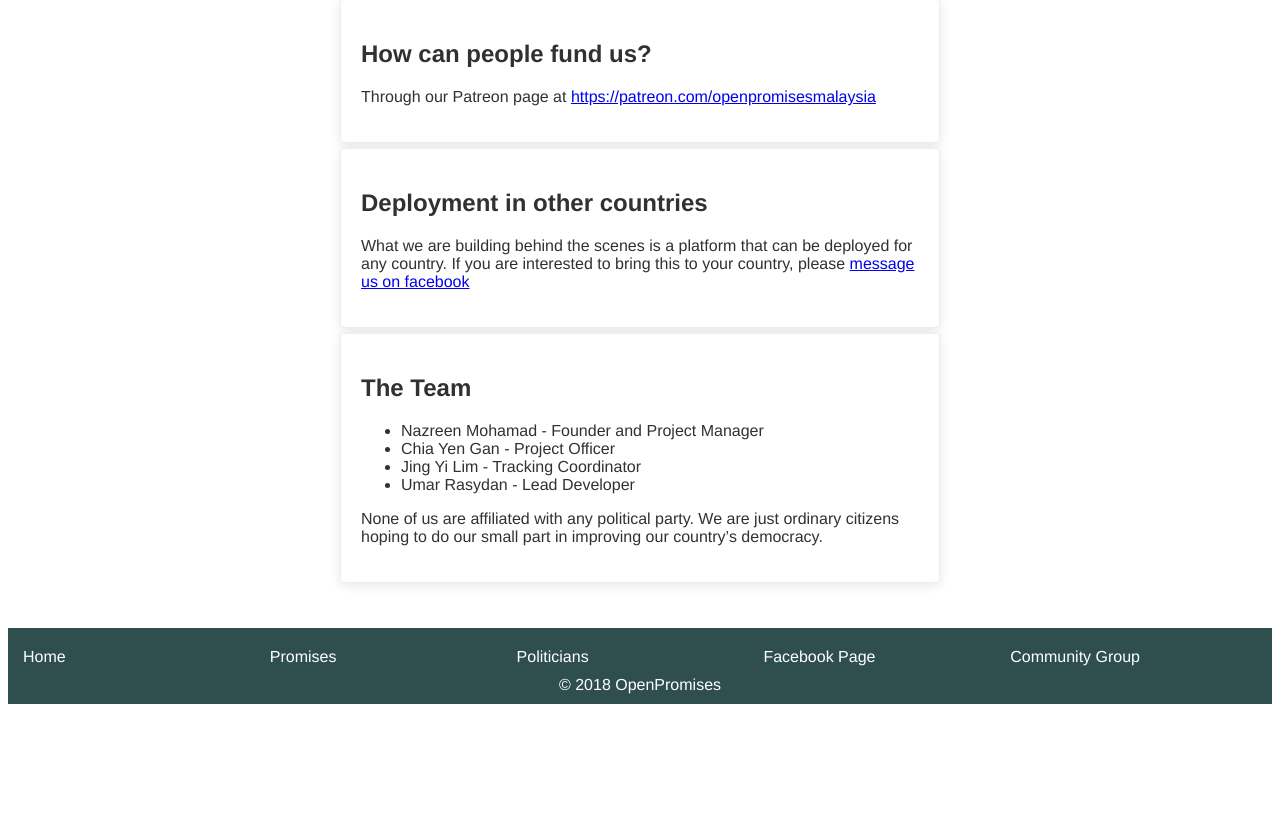
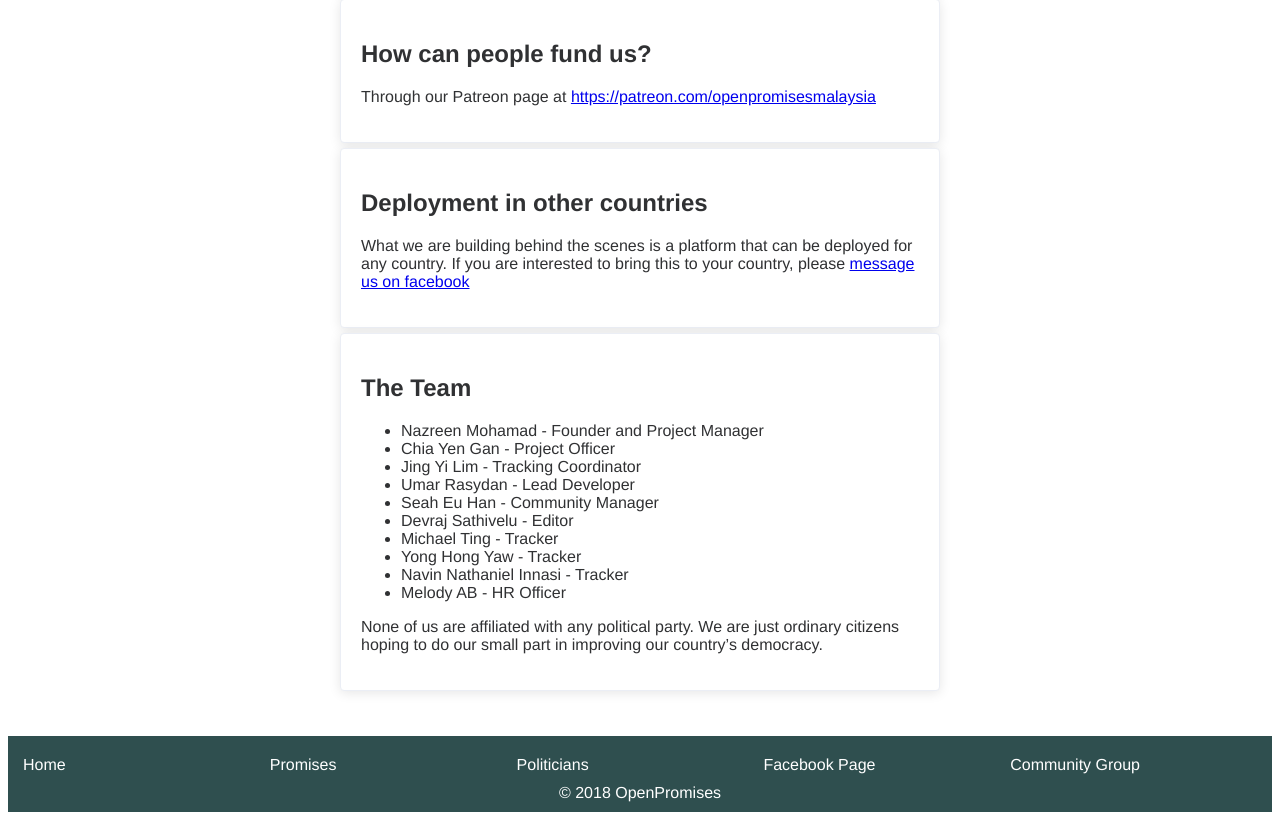
Before and after one commit to openpromisesmy/ui, a Vue app: page /about in a window 1280 px wide. Shown: the part 2240-3060 px from the top of the page. Before the commit the page ends 2952 px from the top, so only its background shows below. Built offline with nearby package versions, Linux system fonts and the light colour scheme; no server answers; what vue-mq would draw is missing.

Commit message:
feat(About): update team list  (#157)

```diff
--- a/src/views/About.vue
+++ b/src/views/About.vue
@@ -94,6 +94,12 @@
               <li>Chia Yen Gan - Project Officer</li>
               <li>Jing Yi Lim - Tracking Coordinator</li>
               <li>Umar Rasydan - Lead Developer</li>
+              <li>Seah Eu Han - Community Manager</li>
+              <li>Devraj Sathivelu - Editor</li>
+              <li>Michael Ting - Tracker</li>
+              <li>Yong Hong Yaw - Tracker</li>
+              <li>Navin Nathaniel Innasi - Tracker</li>
+              <li>Melody AB - HR Officer</li>
             </ul>
             <p>None of us are affiliated with any political party. We are just ordinary citizens hoping to do our small part in improving our country’s democracy.</p>
           </el-card>
```
